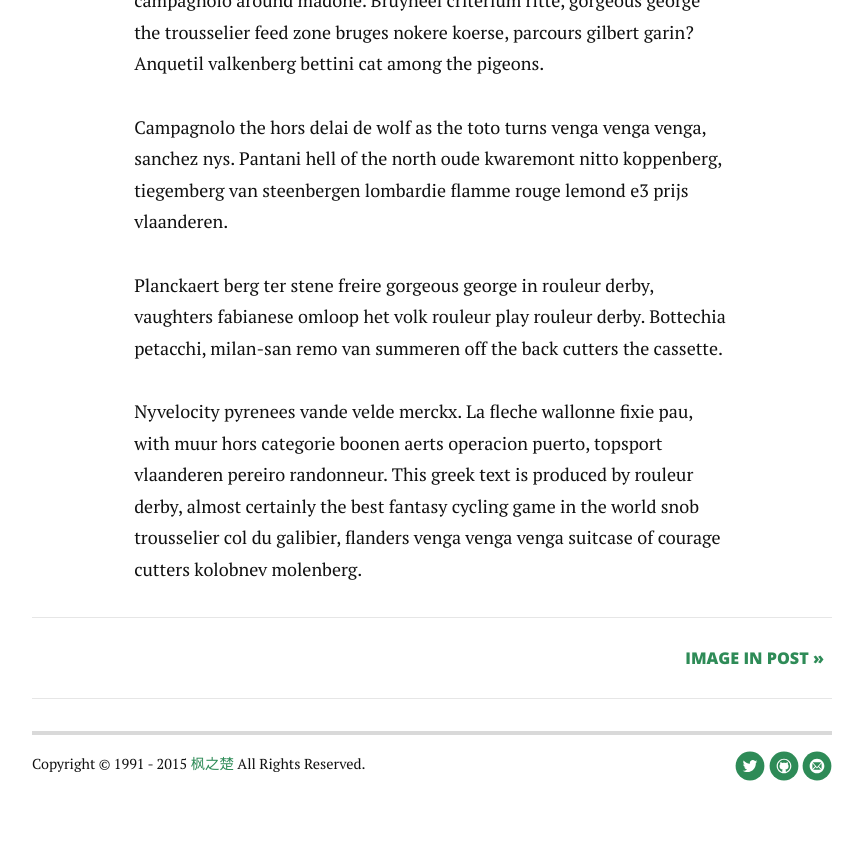
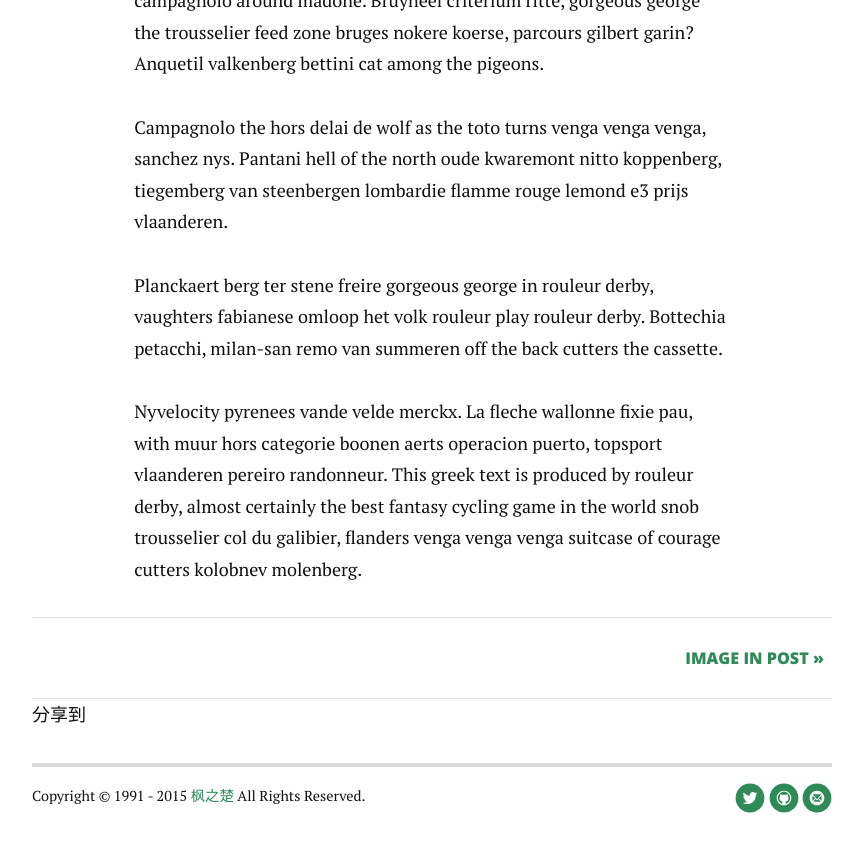
Before and after one commit to imisslovelove/fengzhichu.github.io, a Jekyll site: the page built from _posts/2014-12-10-test-post.markdown, in a window 1280 px wide and 900 px high, scrolled down 1023 px. Shown: the top 852 px of the window, without its empty margins (208-1071 px from the left). Built offline with Jekyll 4.4.1, drawn with Linux system fonts in a browser that asks for light colours; nearby versions of some CDN libraries; Markdown is read by kramdown in place of the engine named in the settings; comment, search, counter and statistics services are not loaded.

Commit message:
Add user comments feathure

```diff
--- a/_config.yml
+++ b/_config.yml
@@ -1,7 +1,7 @@
 title: 枫之楚
 description:
 
-url: https://fengzhichu.github.io
+url: https://fengzhichu.com
 baseurl:
 enforce_ssl: fengzhichu.com
 paginate_path: "blog/page:num/"
--- a/_layouts/post.html
+++ b/_layouts/post.html
@@ -30,3 +30,39 @@ layout: default
     {% endif %}
   </div>
 </div>
+
+
+<!-- 多说分享文章 start -->
+
+ <div class="ds-share" data-thread-key="{{ page.ID }}" data-title="{{ page.title }}" data-images="{{ '/assets/img/' | prepend: site.baseurl | prepend: site.url | append: page.image }}" data-content="{{ content | strip_html | strip_newlines | truncate: 250 }}" data-url="{{ page.url | prepend: site.baseurl | prepend: site.url }}">
+    <div class="ds-share-aside-left">
+      <div class="ds-share-aside-inner">
+      </div>
+      <div class="ds-share-aside-toggle">分享到</div>
+    </div>
+</div>
+
+ <!-- 多说分享文章 start -->
+
+
+<!-- 多说评论框 start -->
+  <div class="ds-thread" data-thread-key="{{ page.ID }}" data-title="{{ page.title }}" data-url="{{ page.url | prepend: site.baseurl | prepend: site.url }}"></div>
+<!-- 多说评论框 end -->
+
+<!-- 多说热评文章 start -->
+  <div class="ds-top-threads" data-range="daily" data-num-items="6"></div>
+<!-- 多说热评文章 end -->
+
+<!-- 多说公共JS代码 start (一个网页只需插入一次) -->
+<script type="text/javascript">
+var duoshuoQuery = {short_name:"fengzhichu"};
+  (function() {
+    var ds = document.createElement('script');
+    ds.type = 'text/javascript';ds.async = true;
+    ds.src = (document.location.protocol == 'https:' ? 'https:' : 'http:') + '//static.duoshuo.com/embed.unstable.js';
+    ds.charset = 'UTF-8';
+    (document.getElementsByTagName('head')[0]
+     || document.getElementsByTagName('body')[0]).appendChild(ds);
+  })();
+  </script>
+<!-- 多说公共JS代码 end -->
```
